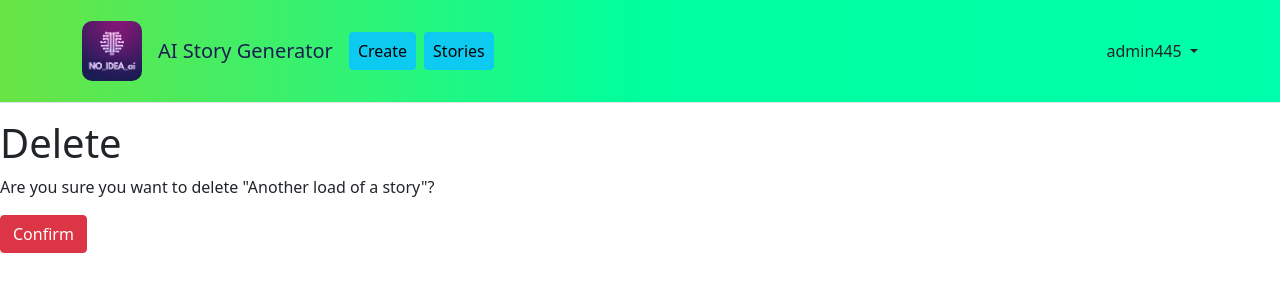
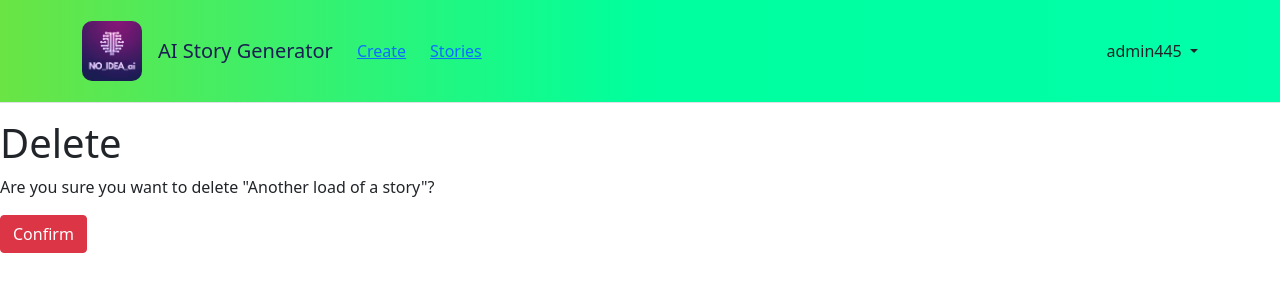
Before and after one commit to ntjson2/no_idea_AI, a Django app: page /articles/7/delete/ in a window 1280 px wide. Shown: the top 300 px of the page. Run offline with Django 4.2, Linux system fonts and the light colour scheme; a user stored in the database is signed in; data comes from the database, SQL or seed files in the repository; parts of the project's set-up code (start-up, migrations or seed data) failed here and were passed over.

Commit message:
fix buttons on base.html

```diff
--- a/templates/base.html
+++ b/templates/base.html
@@ -26,8 +26,8 @@
         <ul class="nav col-12 col-lg-auto me-lg-auto mb-2 justify-content-center
           mb-md-0">
         {% if user.is_authenticated %}
-          <li><button type="button" href="{% url 'article_new' %}" class="px-2 me-2 btn btn-info">Create</button></li>
-          <li><button type="button" href="{% url 'article_list' %}" class="px-2 m btn btn-info">Stories</button></li>
+          <li><a href="{% url 'article_new' %}" class="px-2 me-2">Create</a></li>
+          <li><a href="{% url 'article_list' %}" class="px-2">Stories</a></li>
         </ul>
         <div class="dropdown text-end">
           <a href="#" class="d-block link-dark text-decoration-none dropdown-toggle"
```
